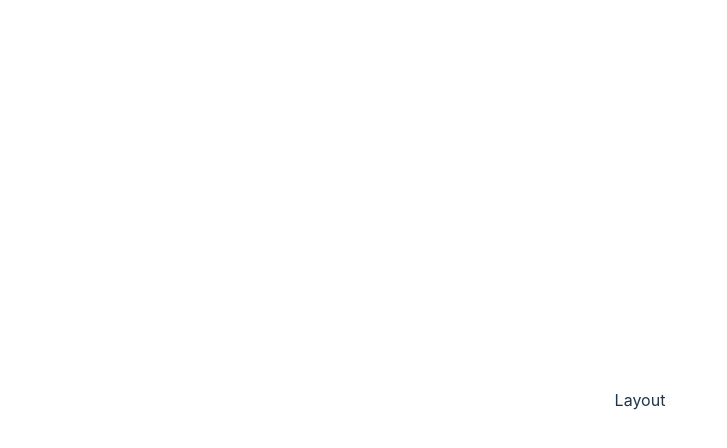
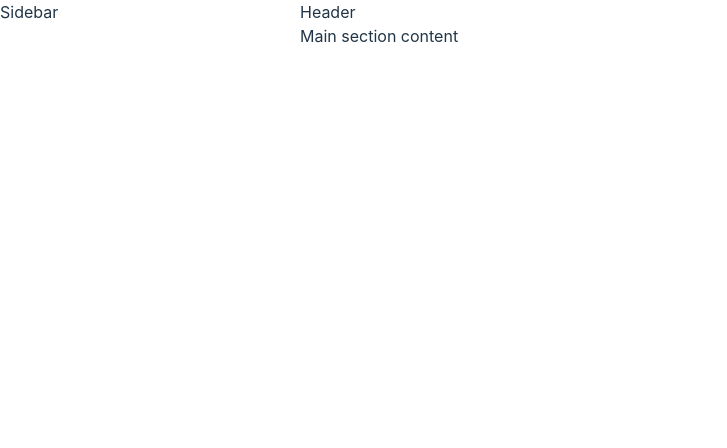
Before and after one commit to web2ls/own-image-storage, a React (Vite) app in the folder frontend-rebuild/: page / in a window 1280 px wide. Shown: the top 448 px of the page, without its empty margins (0-727 px from the left). Built offline with nearby package versions, Linux system fonts and the light colour scheme.

Commit message:
Fix: eslint config problems

```diff
--- a/frontend-rebuild/package.json
+++ b/frontend-rebuild/package.json
@@ -13,7 +13,8 @@
     "react": "^18.2.0",
     "react-bootstrap": "2.7.2",
     "react-dom": "^18.2.0",
-    "react-router-dom": "6.9.0"
+    "react-router-dom": "6.9.0",
+    "styled-components": "5.3.9"
   },
   "devDependencies": {
     "@babel/core": "7.21.3",
@@ -30,7 +31,6 @@
     "eslint-plugin-react": "7.32.2",
     "eslint-plugin-react-hooks": "4.6.0",
     "prettier": "2.8.7",
-    "vite": "^4.1.0",
-    "vite-plugin-eslint": "1.8.1"
+    "vite": "^4.1.0"
   }
 }
--- a/frontend-rebuild/src/App.css
+++ b/frontend-rebuild/src/App.css
@@ -1,8 +1,9 @@
 #root {
-  max-width: 1280px;
+  /* max-width: 1280px;
   margin: 0 auto;
   padding: 2rem;
-  text-align: center;
+  text-align: center; */
+  width: 100%;
 }
 
 @media (prefers-reduced-motion: no-preference) {
@@ -10,11 +11,3 @@
     animation: logo-spin infinite 20s linear;
   }
 }
-
-.card {
-  padding: 2em;
-}
-
-.read-the-docs {
-  color: #888;
-}
--- a/frontend-rebuild/src/components/Layout.jsx
+++ b/frontend-rebuild/src/components/Layout.jsx
@@ -1,5 +1,31 @@
+import styled from 'styled-components';
+
 function Layout() {
-  return <div>Layout</div>;
+  return (
+    <LayoutWrapper>
+      <div className="sidebar">Sidebar</div>
+      <div>
+        <header>Header</header>
+        <main>Main section content</main>
+      </div>
+    </LayoutWrapper>
+  )
 }
 
 export default Layout;
+
+const LayoutWrapper = styled.div`
+  display: flex;
+  flex-direction: row;
+  width: 1280px;
+  height: 100vh;
+  margin: 0 auto;
+
+  & .sidebar {
+    flex-basis: 300px;
+  }
+
+  & main {
+    flex: 1;
+  }
+`;
--- a/frontend-rebuild/vite.config.js
+++ b/frontend-rebuild/vite.config.js
@@ -1,7 +1,8 @@
-import { defineConfig } from 'vite'
-import react from '@vitejs/plugin-react'
+import { defineConfig } from 'vite';
+import react from '@vitejs/plugin-react';
+import eslint from 'vite-plugin-eslint';
 
 // https://vitejs.dev/config/
 export default defineConfig({
-  plugins: [react(), eslint()],
+  plugins: [react()],
 })
```
Also changed, not shown: 1 other file (tests, documents, lock files or other folders).
